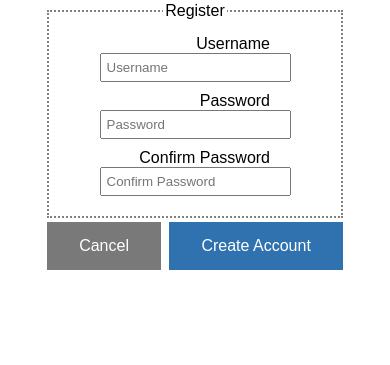
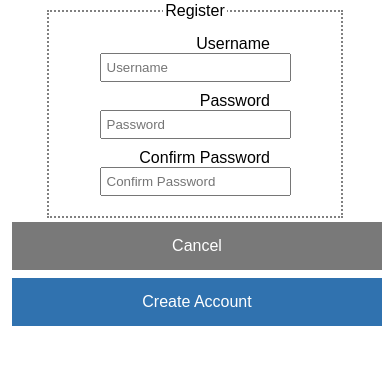
Before and after one commit to OverloaderV/Web-Praktikum, a PHP site: page /register.html in a window 390 px wide. Shown: the part 192-557 px from the top of the page. Run offline with PHP 8.4, Linux system fonts and the light colour scheme.

Commit message:
Responsive Buttons

```diff
--- a/stylesheet.css
+++ b/stylesheet.css
@@ -146,3 +146,14 @@ label#aboutme{
 dt{
   font-weight: bold;
 }
+@media only screen and (max-width: 900px) {
+  .button_coloured{
+    width: 100%!important;
+  }
+  .button_grey{
+    width: 100%;
+  }
+  input.wide{
+    width: 95%!important;
+  }
+}
```
